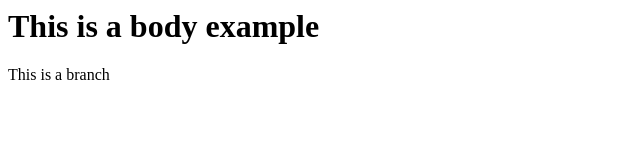
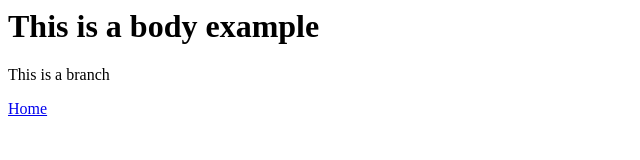
Before and after one commit to bernadettecanniffe/git-example, a plain HTML site: page index.html in a window 1280 px wide. Shown: the full height of the page, 0-640 px from the left. Drawn offline with Linux system fonts and the light colour scheme.

Commit message:
added nav bar

```diff
--- a/index.html
+++ b/index.html
@@ -4,6 +4,9 @@
 
 <h1> This is a body example </h1>
 <p> This is a branch </p>
+<nav>
+  <a href="home.html">Home </a>
+</nav>
 
 </body>
 
```
